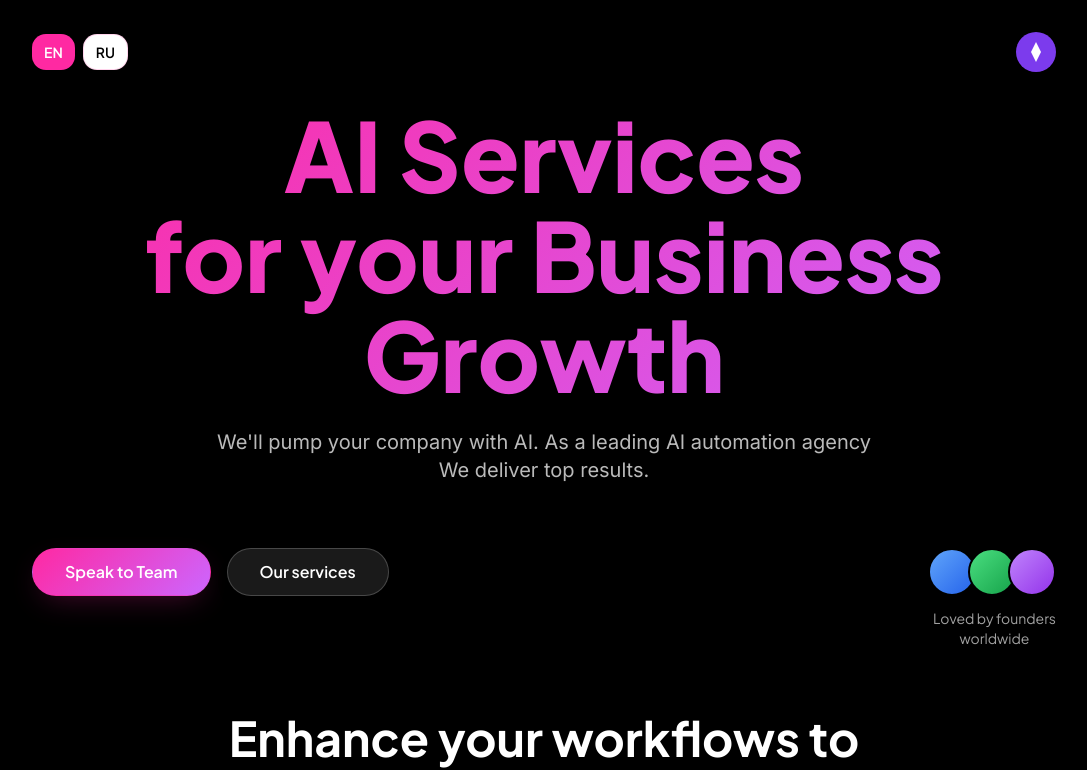
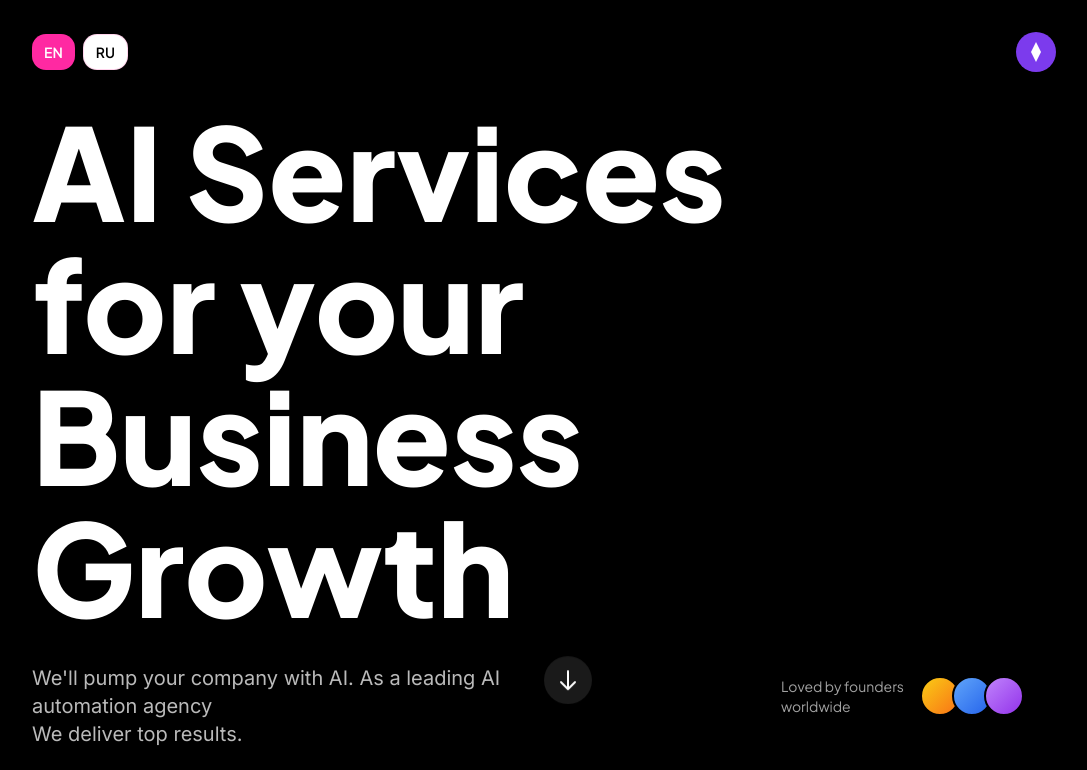
Before and after one commit to AxisOrganization/nexolutionsai, a React (Vite) app: page / in a window 1280 px wide. Shown: the top 770 px of the page, without its empty margins (96-1183 px from the left). Built offline with nearby package versions, Linux system fonts and the light colour scheme.

Commit message:
Refactor: Update hero section
Update hero section to match the provided image, including the placement of buttons and text.

```diff
--- a/src/pages/Nexolutions.tsx
+++ b/src/pages/Nexolutions.tsx
@@ -32,36 +32,39 @@ const Nexolutions = () => {
           <NexoLogo />
         </div>
         <ParallaxSection speed={0.3}>
-          <div className="text-center max-w-6xl mx-auto">
-            <h1 className="text-5xl md:text-7xl lg:text-8xl font-extrabold leading-none whitespace-pre-line text-gradient animate-fade-in-up">
-              AI Services<br />for your Business<br />Growth
-            </h1>
-            <p className="mt-6 max-w-2xl mx-auto text-lg md:text-xl font-inter text-nexo-gray-300 animate-fade-in-up" style={{ animationDelay: '200ms' }}>
-              We'll pump your company with AI. As a leading AI automation agency<br />We deliver top results.
-            </p>
+          <div className="relative min-h-[80vh] flex flex-col justify-center">
+            {/* Main Content */}
+            <div className="text-left max-w-4xl">
+              <h1 className="text-6xl md:text-8xl lg:text-9xl font-extrabold leading-none text-white animate-fade-in-up">
+                AI Services<br />
+                for your Business<br />
+                Growth
+              </h1>
+              <p className="mt-8 max-w-xl text-lg md:text-xl font-inter text-nexo-gray-300 animate-fade-in-up" style={{ animationDelay: '200ms' }}>
+                We'll pump your company with AI. As a leading AI automation agency<br />
+                We deliver top results.
+              </p>
+            </div>
 
-            {/* Bottom section with buttons and testimonial */}
-            <div className="mt-16 flex flex-col lg:flex-row items-end justify-between gap-8 animate-scale-in" style={{ animationDelay: '400ms' }}>
-              {/* Left side - Buttons */}
-              <div className="flex flex-col sm:flex-row gap-4 lg:self-start">
-                <MagneticButton variant="premium" size="xl" href={calendlyUrl}>
-                  Speak to Team
-                </MagneticButton>
-                <MagneticButton variant="hero" size="xl" href="#services">
-                  Our services
-                </MagneticButton>
+            {/* Bottom Right - Loved by founders */}
+            <div className="absolute bottom-8 right-8 flex items-center gap-4 animate-scale-in" style={{ animationDelay: '400ms' }}>
+              <p className="text-nexo-gray-400 text-sm">
+                Loved by founders<br />
+                worldwide
+              </p>
+              <div className="flex -space-x-2">
+                <div className="w-10 h-10 rounded-full bg-gradient-to-br from-yellow-400 to-orange-500 border-2 border-background"></div>
+                <div className="w-10 h-10 rounded-full bg-gradient-to-br from-blue-400 to-blue-600 border-2 border-background"></div>
+                <div className="w-10 h-10 rounded-full bg-gradient-to-br from-purple-400 to-purple-600 border-2 border-background"></div>
               </div>
+            </div>
 
-              {/* Right side - Loved by founders */}
-              <div className="flex flex-col items-center lg:items-end gap-3">
-                <div className="flex -space-x-2">
-                  <div className="w-12 h-12 rounded-full bg-gradient-to-br from-blue-400 to-blue-600 border-2 border-background"></div>
-                  <div className="w-12 h-12 rounded-full bg-gradient-to-br from-green-400 to-green-600 border-2 border-background"></div>
-                  <div className="w-12 h-12 rounded-full bg-gradient-to-br from-purple-400 to-purple-600 border-2 border-background"></div>
-                </div>
-                <p className="text-sm text-nexo-gray-400">
-                  Loved by founders<br />worldwide
-                </p>
+            {/* Bottom Center - Down Arrow */}
+            <div className="absolute bottom-8 left-1/2 transform -translate-x-1/2 animate-bounce">
+              <div className="w-12 h-12 rounded-full bg-white/10 backdrop-blur-sm flex items-center justify-center">
+                <svg className="w-6 h-6 text-white" fill="none" stroke="currentColor" viewBox="0 0 24 24">
+                  <path strokeLinecap="round" strokeLinejoin="round" strokeWidth={2} d="M19 14l-7 7m0 0l-7-7m7 7V3" />
+                </svg>
               </div>
             </div>
           </div>
```
